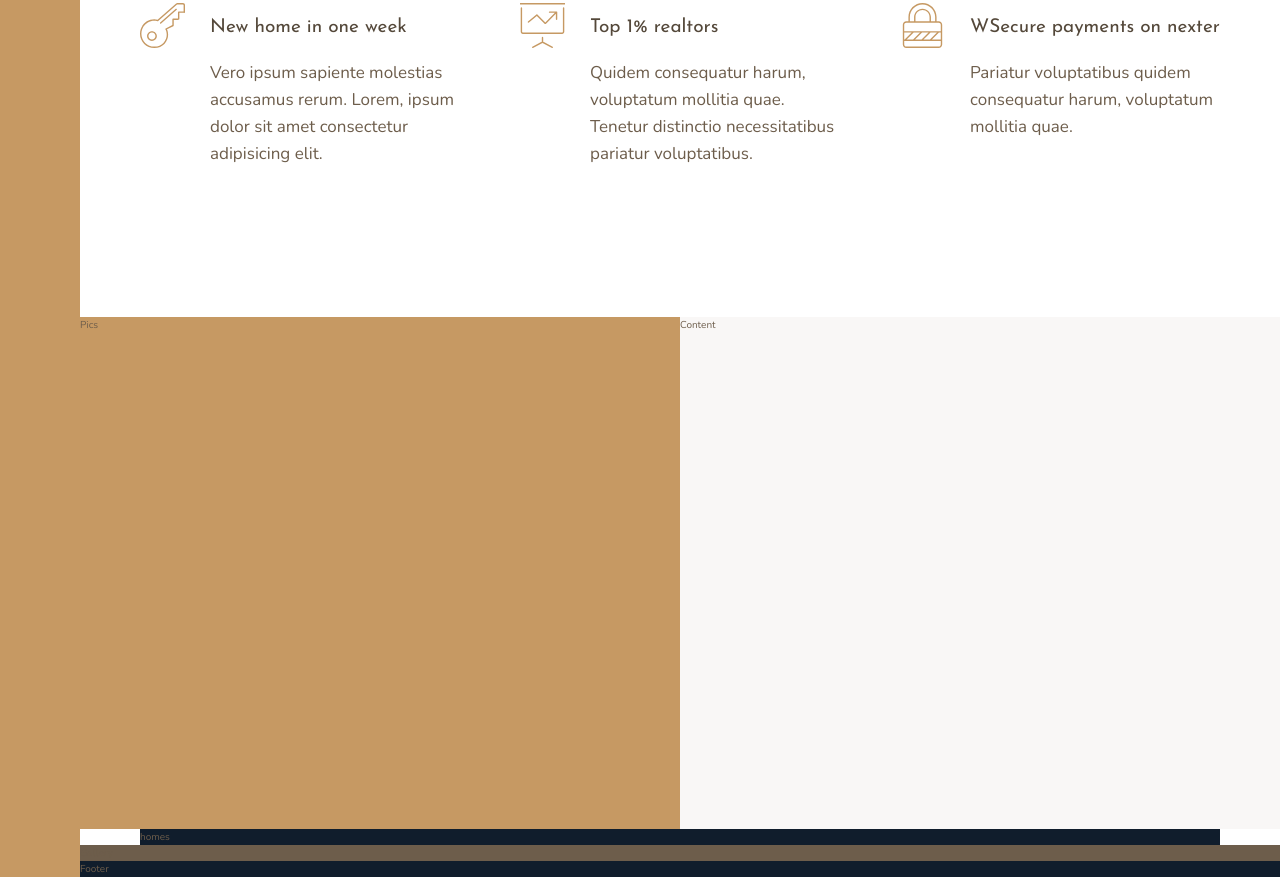
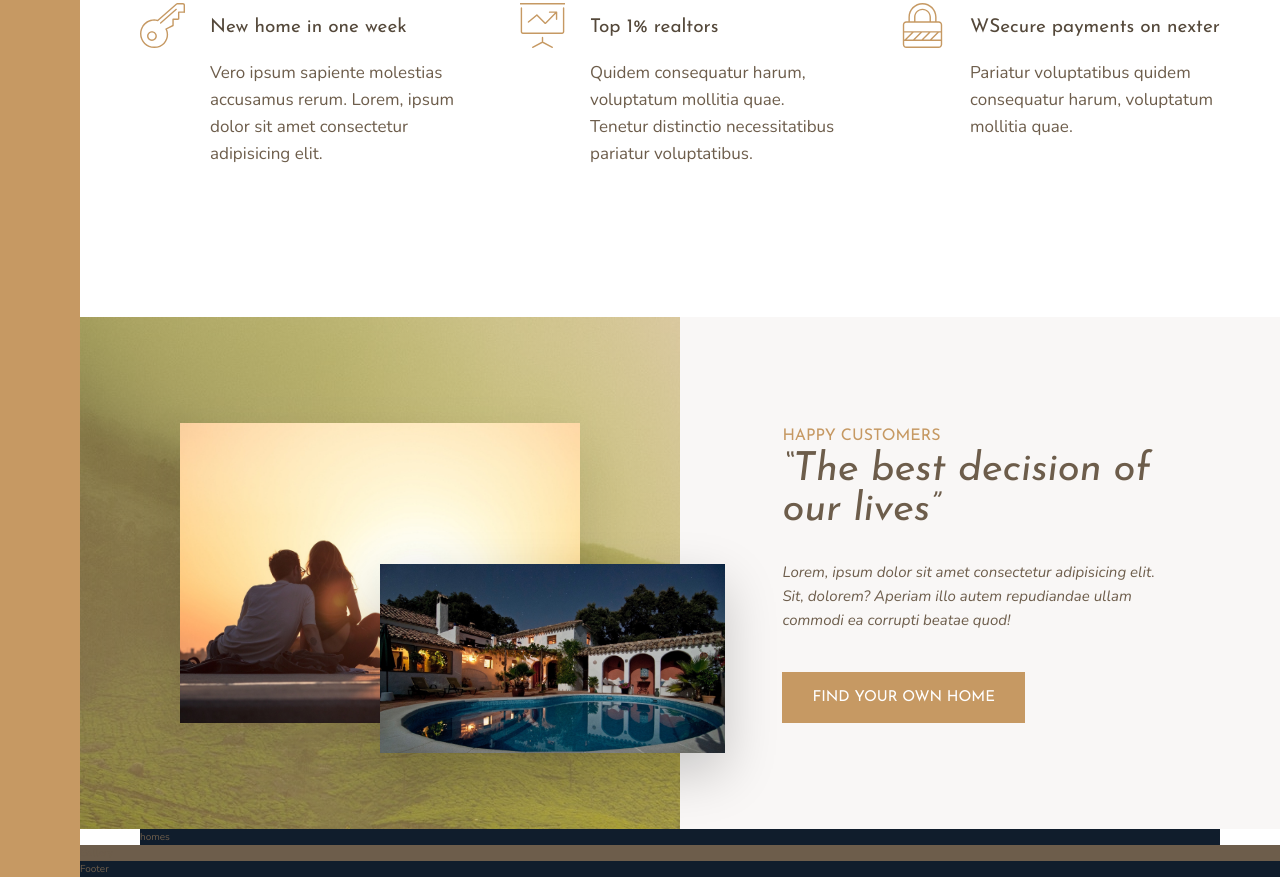
Before and after one commit to emmanuelolivo1002/nexter-css-grid, a website: page index.html in a window 1280 px wide. Shown: the part 991-1868 px from the top of the page. Drawn offline with nearby package versions, Linux system fonts and the light colour scheme.

Commit message:
Finish Story section

```diff
--- a/index.html
+++ b/index.html
@@ -12,15 +12,19 @@
         <title>nexter &mdash; your home, your freedom</title>
     </head>
     <body class="container">
+
         <div class="sidebar">
             Sidebar
         </div>
+
         <header class="header">
             header
         </header>
+
         <div class="realtors">
             Top 3 realtors
         </div>
+
         <section class="features">
             <div class="feature">
                 <svg class="feature_icon">
@@ -65,20 +69,29 @@
                 <p class="feature_text">Pariatur voluptatibus quidem consequatur harum, voluptatum mollitia quae.</p>
             </div>
         </section>
+
         <div class="story_pictures">
-            Pics
+            <img src="img/story-1.jpeg" alt="Couple with new house" class="story__img--1">
+            <img src="img/story-2.jpeg" alt="This is a new house" class="story__img--2">
         </div>
         <div class="story_content">
-            Content
+            <h3 class="heading-3">Happy Customers</h3>
+            <h2 class="heading-2 heading-2--dark mb-md">&ldquo;The best decision of our lives&rdquo;</h2>
+            <p class="story__text">Lorem, ipsum dolor sit amet consectetur adipisicing elit. Sit, dolorem? Aperiam illo autem repudiandae ullam commodi ea corrupti beatae quod!</p>
+            <button class="btn">Find your own home</button>
         </div>
+
         <section class="homes">
             homes
         </section>
+
         <section class="gallery">
             Gallery
         </section>
+
         <footer class="footer">
             Footer
         </footer>
+
     </body>
 </html>
--- a/sass/_story.scss
+++ b/sass/_story.scss
@@ -1,10 +1,43 @@
 .story {
+
   &_pictures {
     background-color: $color-primary;
     grid-column: full-start / col-end 4;
+    background-image: linear-gradient(rgba($color-primary, .5), rgba($color-primary, .5)),
+                      url(../img/back.jpg);
+
+
+    display: grid;
+    grid-template-rows: repeat(6, 1fr);
+    grid-template-columns: repeat(6, 1fr);
+    align-items: center;
   }
+
+  &__img--1 {
+    width: 100%;
+    grid-row: 2 / 6;
+    grid-column: 2 / 6;
+    box-shadow: 0 2rem 5rem rgba($color: black, $alpha: .1);
+  }
+  &__img--2 {
+    width: 115%;
+    grid-row: 4 / 6;
+    grid-column: 4 / 7;
+    z-index: 20;
+    box-shadow: 0 2rem 5rem rgba($color: black, $alpha: .2);
+  }
+
   &_content {
     background-color: $color-grey-light-1;
     grid-column: col-start 5 / full-end;
+    padding: 6rem 8vw;
+    display: grid;
+    align-content: center;
+    justify-items: start;
+  }
+  &__text {
+    font-size: 1.5rem;
+    font-style: italic;
+    margin-bottom: 4rem;
   }
 }
--- a/sass/_typography.scss
+++ b/sass/_typography.scss
@@ -8,9 +8,15 @@
 }
 .heading-2 {
   @extend %heading;
+  font-size: 4rem;
+  font-style: italic;
+  line-height: 1;
 }
 .heading-3 {
   @extend %heading;
+  font-size: 1.6rem;
+  color: $color-primary;
+  text-transform: uppercase;
 }
 .heading-4 {
   @extend %heading;
@@ -18,3 +24,25 @@
   &--light {color: $color-grey-light-1;}
   &--dark {color: $color-grey-dark-1;}
 }
+
+.btn {
+  background-color: $color-primary;
+  color: #fff;
+  border: none;
+  border-radius: 0;
+  font-family: $font-display;
+  font-size: 1.5rem;
+  text-transform: uppercase;
+  padding: 1.8rem 3rem;
+  cursor: pointer;
+  transition: al .2s;
+
+  &:hover {
+    background-color: $color-primary-dark;
+  }
+}
+
+.mb-sm { margin-bottom: 2rem;}
+.mb-md { margin-bottom: 3rem;}
+.mb-lg { margin-bottom: 4rem;}
+.mb-xl { margin-bottom: 8rem;}
```
Also changed, not shown: css/style.css.
